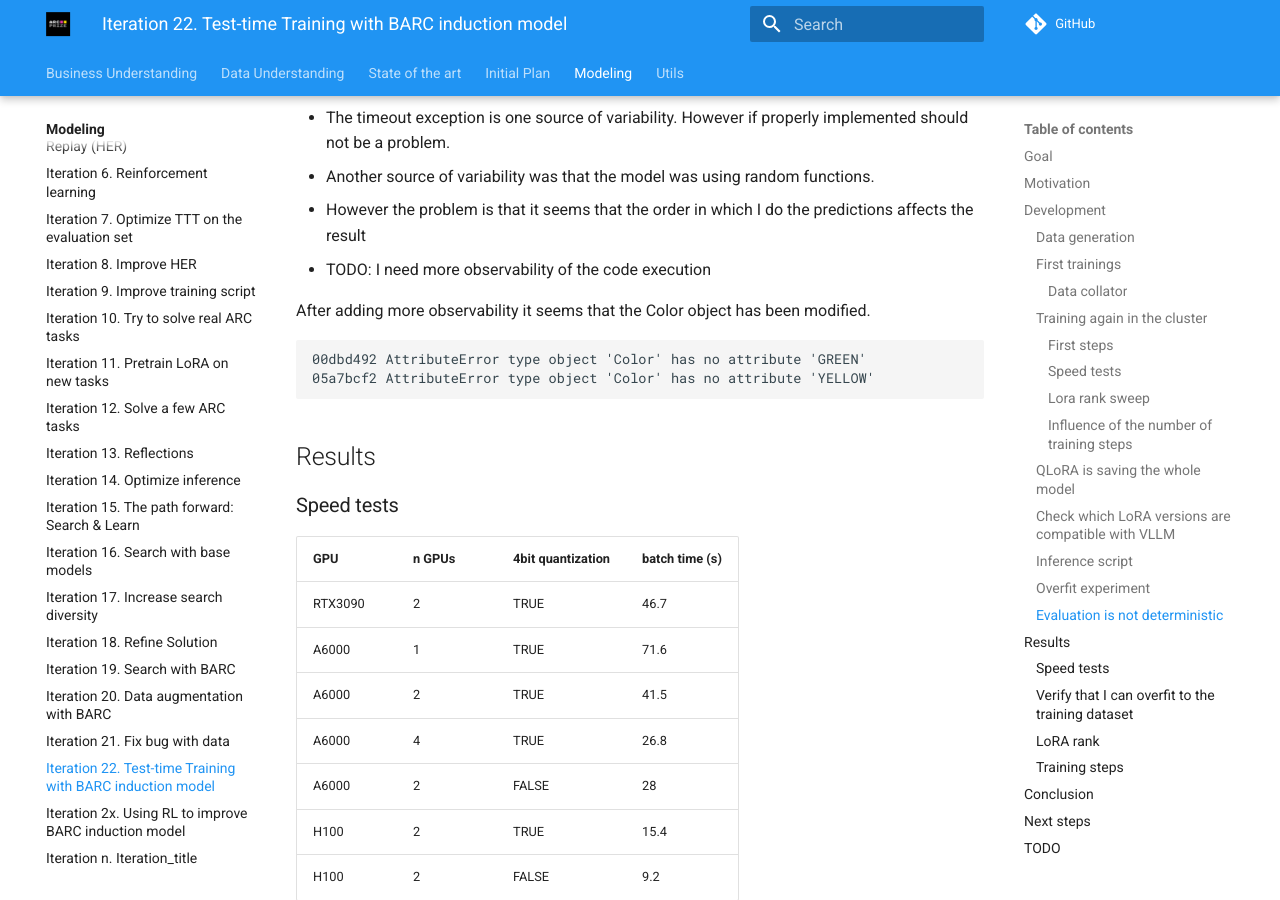
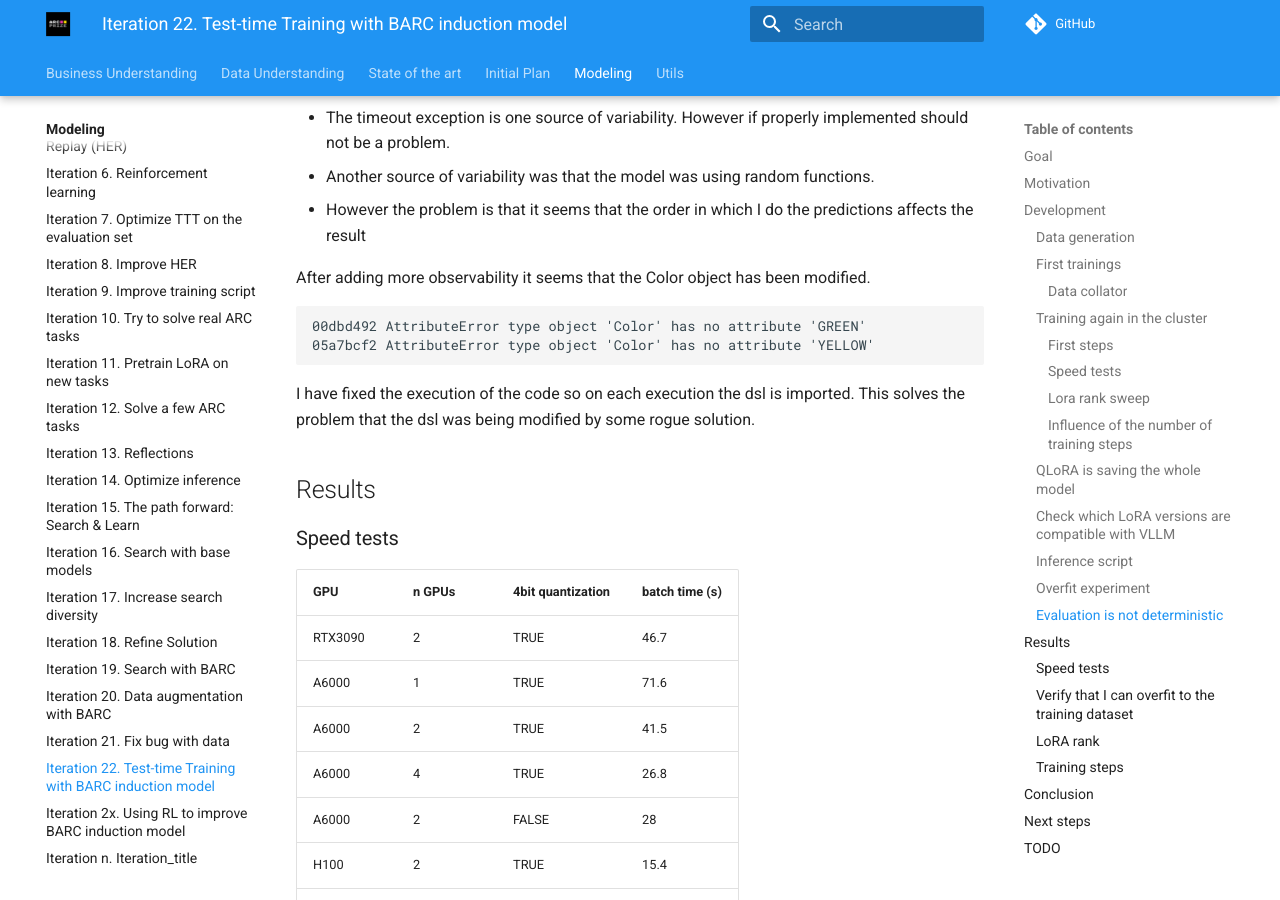
Before and after one commit to ironbar/arc25, an MkDocs documentation site: the page built from docs/modeling/Iteration_22_ttt_BARC.md, in a window 1280 px wide and 900 px high, scrolled down 11862 px. Built offline with MkDocs 1.6.1 and Material for MkDocs 9.7.7, drawn with Linux system fonts in a browser that asks for light colours; comment, search, counter and statistics services are not loaded.

Commit message:
solved the problem with evaluation

````diff
--- a/docs/modeling/Iteration_22_ttt_BARC.md
+++ b/docs/modeling/Iteration_22_ttt_BARC.md
@@ -589,7 +589,6 @@
 - The timeout exception is one source of variability. However if properly implemented should not be a problem.
 - Another source of variability was that the model was using random functions.
 - However the problem is that it seems that the order in which I do the predictions affects the result
-- TODO: I need more observability of the code execution
 
 After adding more observability it seems that the Color object has been modified.
 
@@ -597,6 +596,9 @@
 00dbd492 AttributeError type object 'Color' has no attribute 'GREEN'
 05a7bcf2 AttributeError type object 'Color' has no attribute 'YELLOW'
 ```
+
+I have fixed the execution of the code so on each execution the dsl is imported. This solves the problem
+that the dsl was being modified by some rogue solution.
 
 ## Results
 
@@ -679,4 +681,4 @@
   - [ ] Training steps
   - [ ] Learning rate/batch size
 - [x] Check training data: the order should be random
-- [ ] Evaluation is not deterministic. Investigate the source of variability.
+- [x] Evaluation is not deterministic. Investigate the source of variability.
````
Also changed, not shown: 1 other file.
